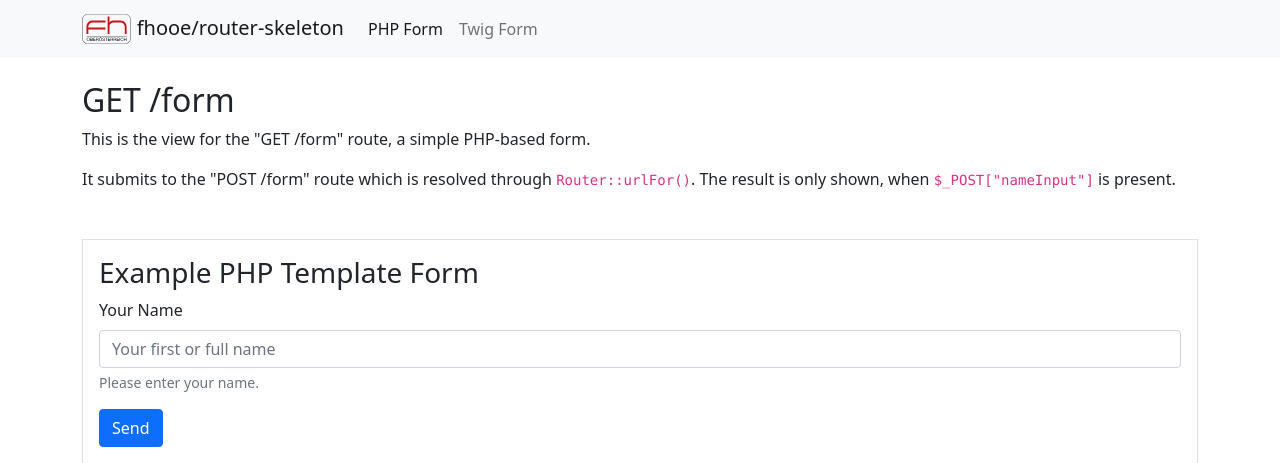
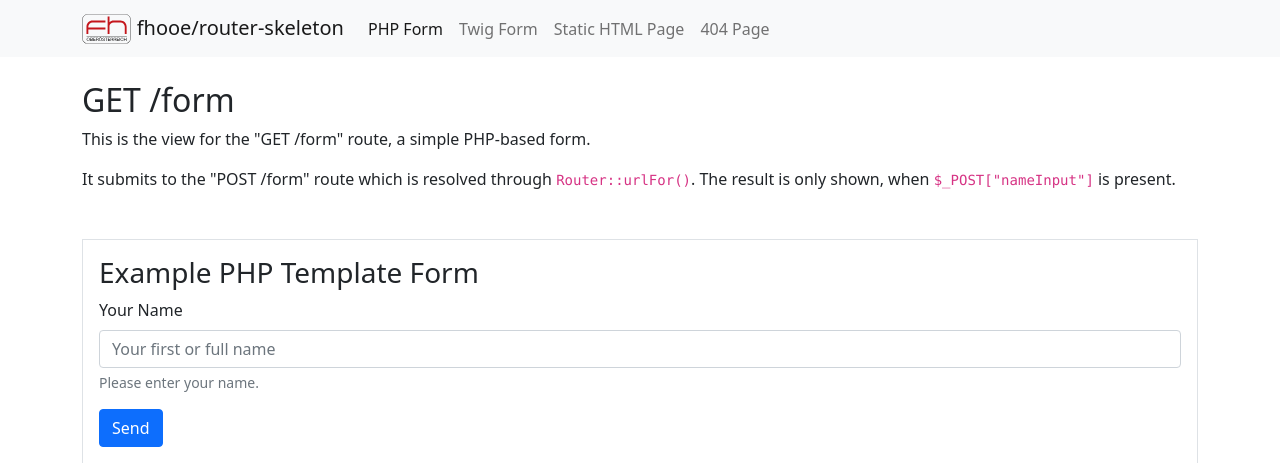
Before and after one commit to Digital-Media/fhooe-router-skeleton, a PHP site: template views/form.php in a window 1280 px wide. Shown: the top 463 px of the page. Run offline with PHP 8.4, Linux system fonts and the light colour scheme; the template is opened without the code that fills it, so the values that code supplies are empty; some libraries are stand-ins or nearby versions.

Commit message:
Updated navigation for form
Added all four example routes.

```diff
--- a/views/form.php
+++ b/views/form.php
@@ -30,11 +30,24 @@ $basePath = Router::getBasePath();
             <div class="collapse navbar-collapse" id="navbarNav">
                 <ul class="navbar-nav">
                     <li class="nav-item">
-                        <a class="nav-link active" aria-current="page" href="<?= Router::urlFor("/form") ?>">PHP
-                            Form</a>
+                        <a class="nav-link active" aria-current="page" href="<?= Router::urlFor("/form") ?>">
+                            PHP Form
+                        </a>
                     </li>
                     <li class="nav-item">
-                        <a class="nav-link" href="<?= Router::urlFor("/twigform") ?>">Twig Form</a>
+                        <a class="nav-link" href="<?= Router::urlFor("/twigform") ?>">
+                            Twig Form
+                        </a>
+                    </li>
+                    <li class="nav-item">
+                        <a class="nav-link" href="<?= Router::urlFor("/staticpage") ?>">
+                            Static HTML Page
+                        </a>
+                    </li>
+                    <li class="nav-item">
+                        <a class="nav-link" href="<?= Router::urlFor("/a/route/that/does/not/exist") ?>">
+                            404 Page
+                        </a>
                     </li>
                 </ul>
             </div>
```
